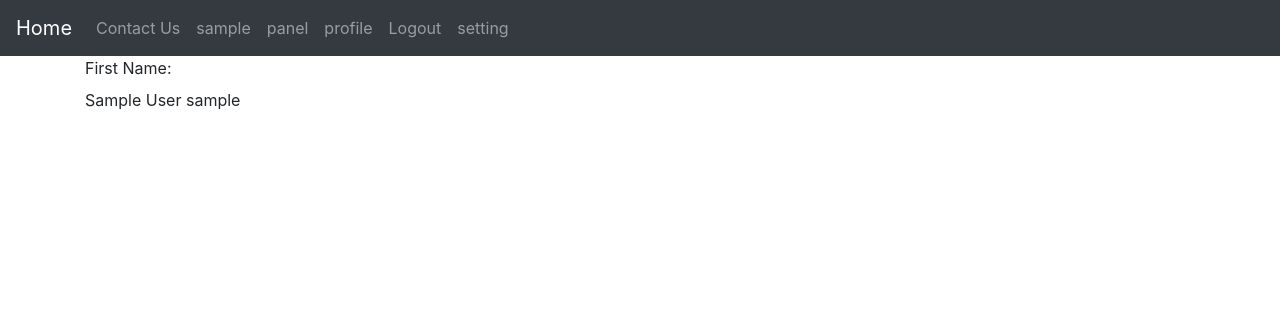
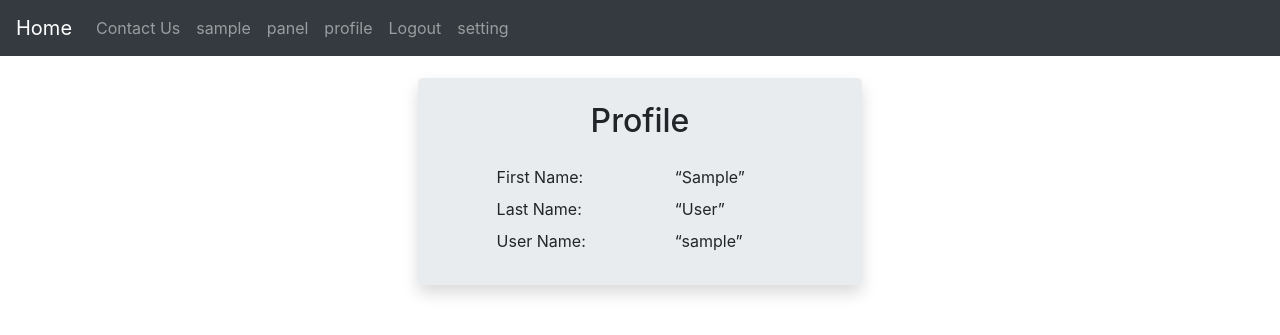
Before and after one commit to mohammad-CE79/Webelopers, a Django app: page /profile/ in a window 1280 px wide. Shown: the top 335 px of the page. Run offline with Django 3.2, Linux system fonts and the light colour scheme; the visitor is signed in with stand-in values (Sample User, id 1); some libraries are stand-ins or nearby versions.

Commit message:
style for profile

```diff
--- a/templates/main/profile.html
+++ b/templates/main/profile.html
@@ -1,12 +1,19 @@
 {% extends 'main/base.html' %}
 
 {% block content %}
-    <div>
-        <div class="">
-            <label>First Name:</label>
+    <div class="shadow jumbotron p-4" style="position: center;  width: 40%; margin: auto; margin-top: 2%">
+        <h2 class="row" style="width: fit-content; margin: auto;">Profile</h2><br>
+        <div class="d-flex justify-content-center">
+            <label class="col" style="margin-left: 10%;">First Name: </label>
+            <q class="col"><span id=”text_first_name”>{{ user.first_name }}</span></q>
         </div>
-        <span id=”text_first_name”>{{ user.first_name }}</span>
-        <span id=”text_last_name”>{{ user.last_name }}</span>
-        <span id=”text_user_name”>{{ user.username }}</span>
+        <div class="d-flex justify-content-center">
+            <label class="col" style="margin-left: 10%;">Last Name: </label>
+            <q class="col"><span id=”text_last_name”>{{ user.last_name }}</span></q>
+        </div>
+        <div class="d-flex justify-content-center">
+            <label class="col" style="margin-left: 10%;">User Name: </label>
+            <q class="col"><span id=”text_user_name”>{{ user.username }}</span></q>
+        </div>
     </div>
 {% endblock %}
```
